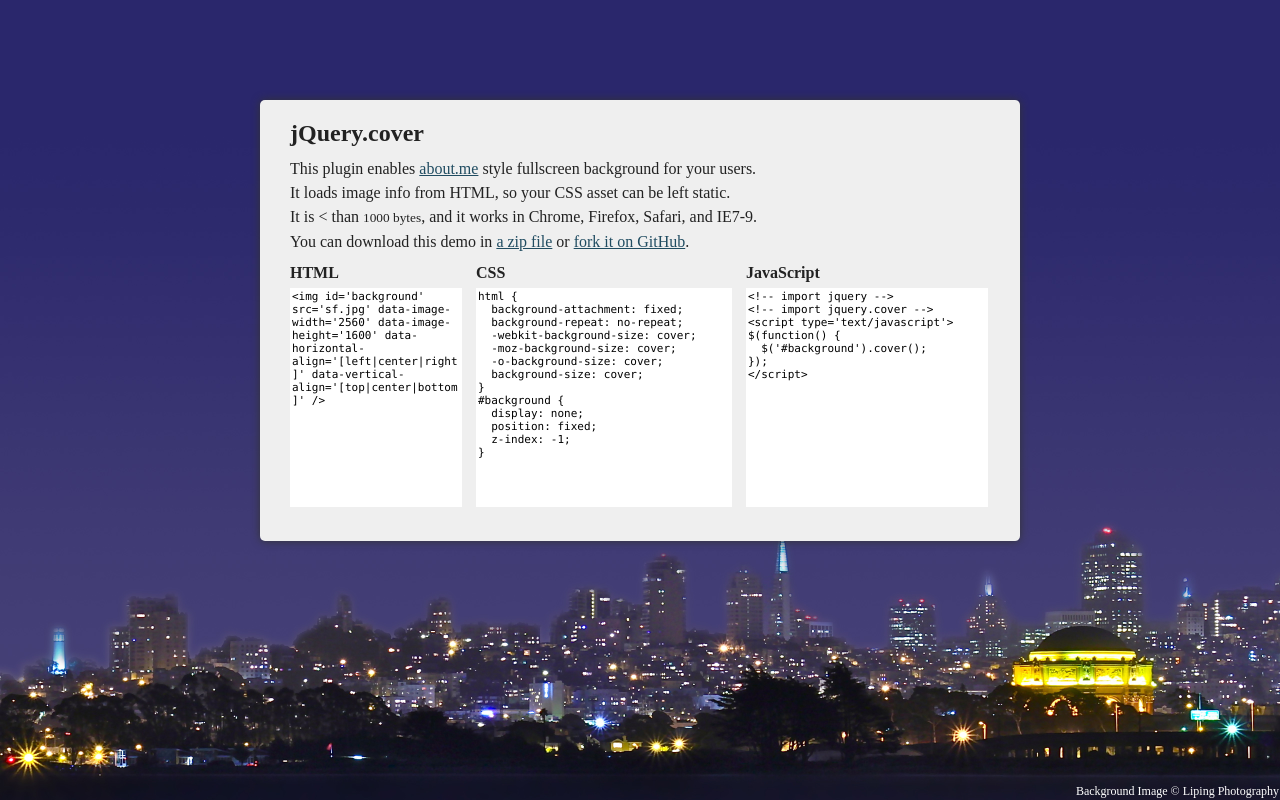
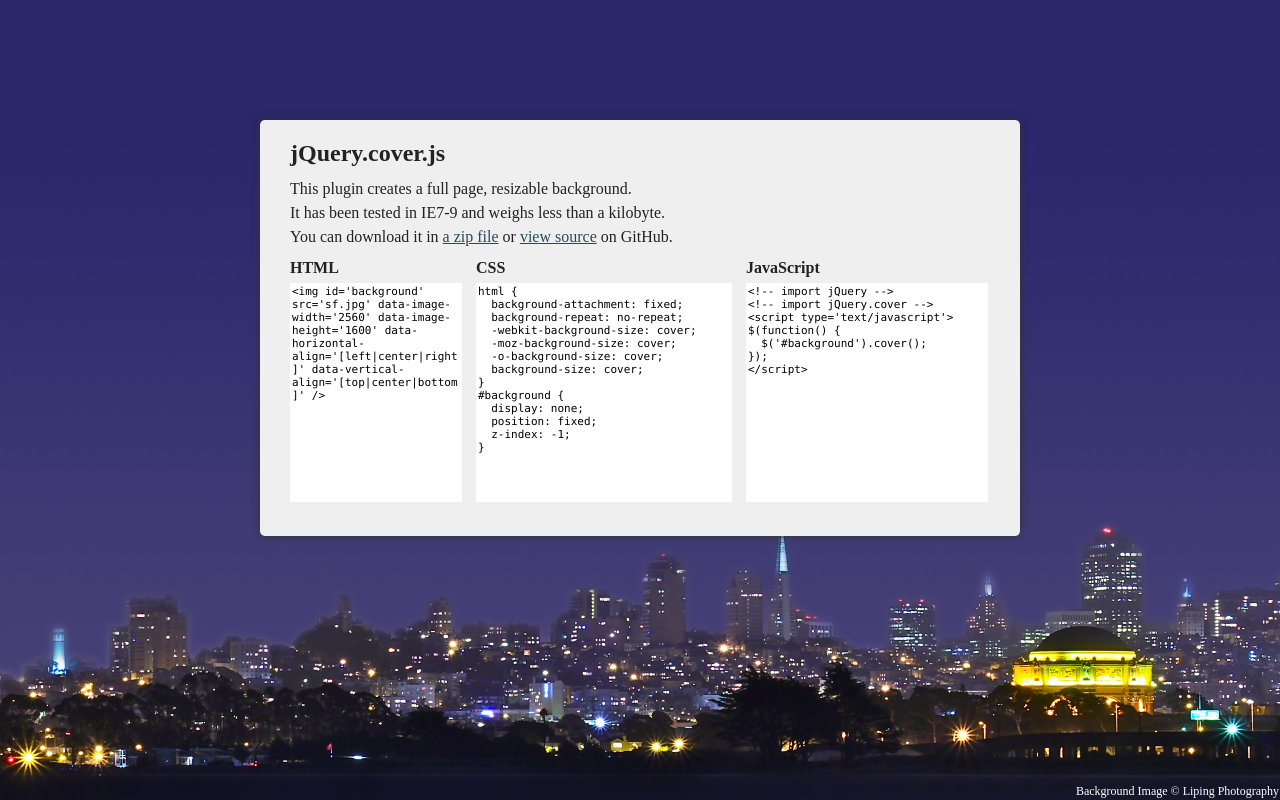
Before and after one commit to jasonzhao6/jquery.cover.js, a plain HTML site: page index.html in a window 1280 px wide. Drawn offline with Linux system fonts and the light colour scheme.

Commit message:
refreshed demo page

```diff
--- a/index.html
+++ b/index.html
@@ -1,17 +1,16 @@
 <!DOCTYPE html>
 <html>
 <head>
-<title>jQuery.cover</title>
+<title>jQuery.cover.js</title>
 <link href='styles.css' rel='stylesheet'>
 </head>
 <body>
 
 <div id='content'>
-  <h1>jQuery.cover</h1>
-  <p>This plugin enables <a href='http://about.me/jasonzhao6'>about.me</a> style fullscreen background for your users.</p>
-  <p>It loads image info from HTML, so your CSS asset can be left static.</p>
-  <p>It is &lt; than <small>1000 bytes</small>, and it works in Chrome, Firefox, Safari, and IE7-9.</p>
-  <p>You can download this demo in <a href='jquery.cover.zip'>a zip file</a> or <a href='https://github.com/jasonzhao6/jquery.cover.js'>fork it on GitHub</a>.</p>
+  <h1>jQuery.cover.js</h1>
+  <p>This plugin creates a full page, resizable background.</p>
+  <p>It has been tested in IE7-9 and weighs less than a kilobyte.</p>
+  <p>You can download it in <a href='jquery.cover.zip'>a zip file</a> or <a href='https://github.com/jasonzhao6/jquery.cover.js'>view source</a> on GitHub.</p>
   <div class='html column'>
     <h4>HTML</h4>
 
@@ -44,8 +43,8 @@ html {
     <h4>JavaScript</h4>
 
 <textarea>
-<!-- import jquery -->
-<!-- import jquery.cover -->
+<!-- import jQuery -->
+<!-- import jQuery.cover -->
 <script type='text/javascript'>
 $(function() {
   $('#background').cover();
@@ -63,7 +62,7 @@ $(function() {
 <img id='background' src='sf.jpg' data-image-width='2560' data-image-height='1600' data-horizontal-align='center' data-vertical-align='bottom' />
 
 <script src='jquery-1.7.1.min.js'></script>
-<script src='jquery.cover.js'></script>
+<script src='jquery.cover.min.js'></script>
 <script type='text/javascript' charset='utf-8'>
 $(function() {
   $('#background').cover();
--- a/styles.css
+++ b/styles.css
@@ -8,15 +8,14 @@ html {
   -o-background-size: cover;
   background-size: cover;
 }
+body {
+  color: #222;
+  font-family: "Helvetica Neue", Helvetica, Arial, default;
+}
 #background {
   display: none;
   position: fixed;
   z-index: -1;
-}
-
-body {
-  color: #222;
-  font-family: "Helvetica Neue", Helvetica, Arial, default;
 }
 #content {
   background: #EFEFEF;
@@ -27,7 +26,7 @@ body {
   -moz-box-shadow: 0px 0px 8px #333;
   box-shadow: 0px 0px 8px #333;
   padding: 20px 30px 30px;
-  margin: 100px auto;
+  margin: 120px auto 0;
   text-align: justify;
   width: 700px;
 }
@@ -41,17 +40,14 @@ p {
 a, a:hover, a:active, a:visited {
   color: #204C61;
 }
-.dim {
-  background: #ccc;
-}
 h4 {
   padding-bottom: 6px;
 }
 .column {
   display: inline-block;
   margin-top: 10px;
-	zoom: 1; /* zoom and *display = ie7 hack for display:inline-block */
-	*display: inline;
+  zoom: 1; /* zoom and *display = ie7 hack for display:inline-block */
+  *display: inline;
 }
 .html, .css {
   padding-right: 2%;
```
Also changed, not shown: jquery.cover.js, 2 other files.
